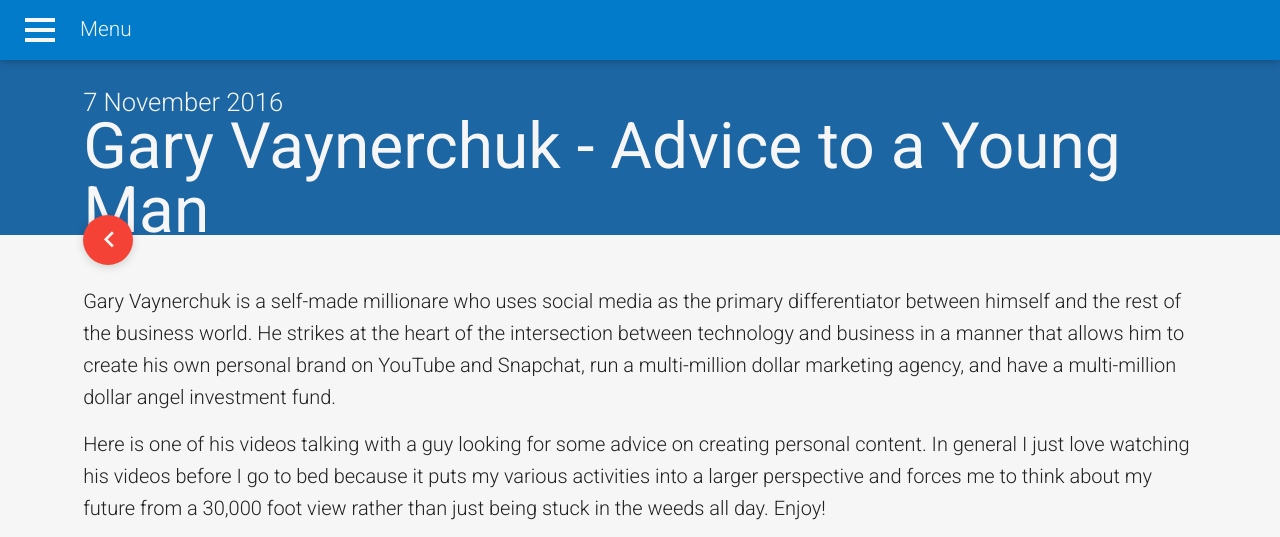
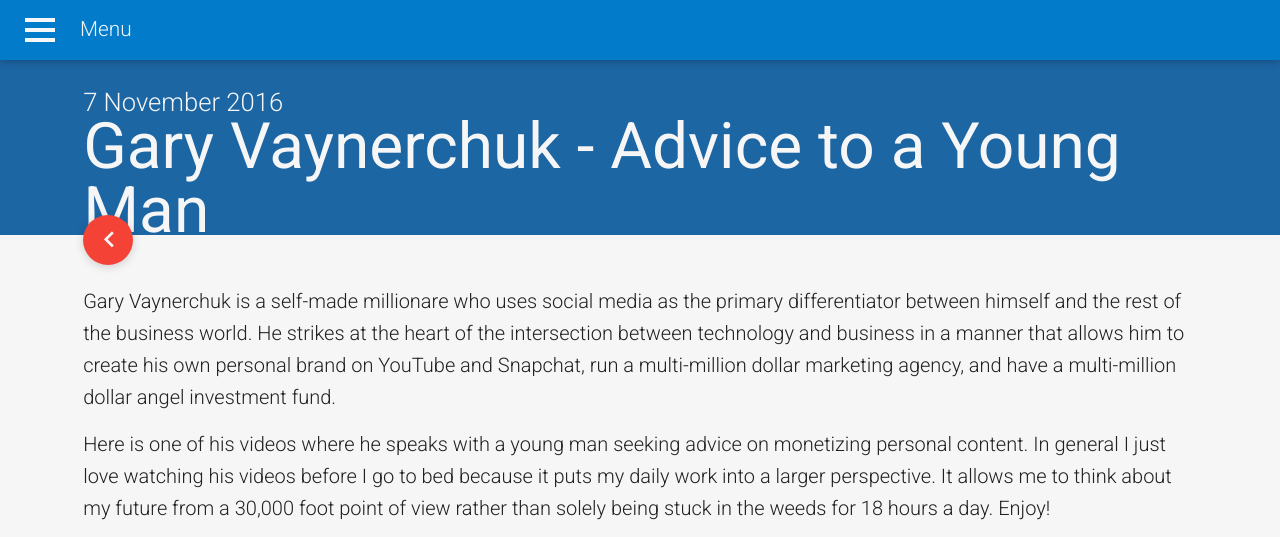
Before and after one commit to spitfire55/spitfire55.github.io, a Jekyll site: the page built from _posts/2016-11-07-Gary-Vaynerchuk-Advice-To-A-Young-Man.md, in a window 1280 px wide and 1361 px high. Shown: the top 537 px of the window. Built offline with Jekyll 4.4.1, drawn with Linux system fonts in a browser that asks for light colours; nearby versions of some CDN libraries; grey boxes are pictures that could not be loaded.

Commit message:
Edited 11-07 text

```diff
--- a/_posts/2016-11-07-Gary-Vaynerchuk-Advice-To-A-Young-Man.md
+++ b/_posts/2016-11-07-Gary-Vaynerchuk-Advice-To-A-Young-Man.md
@@ -6,7 +6,7 @@
 
 Gary Vaynerchuk is a self-made millionare who uses social media as the primary differentiator between himself and the rest of the business world. He strikes at the heart of the intersection between technology and business in a manner that allows him to create his own personal brand on YouTube and Snapchat, run a multi-million dollar marketing agency, and have a multi-million dollar angel investment fund.
 
-Here is one of his videos talking with a guy looking for some advice on creating personal content. In general I just love watching his videos before I go to bed because it puts my various activities into a larger perspective and forces me to think about my future from a 30,000 foot view rather than just being stuck in the weeds all day. Enjoy!
+Here is one of his videos where he speaks with a young man seeking advice on monetizing personal content. In general I just love watching his videos before I go to bed because it puts my daily work into a larger perspective. It allows me to think about my future from a 30,000 foot point of view rather than solely being stuck in the weeds for 18 hours a day. Enjoy!
 
 
 <div id="vid_iframe">
```
